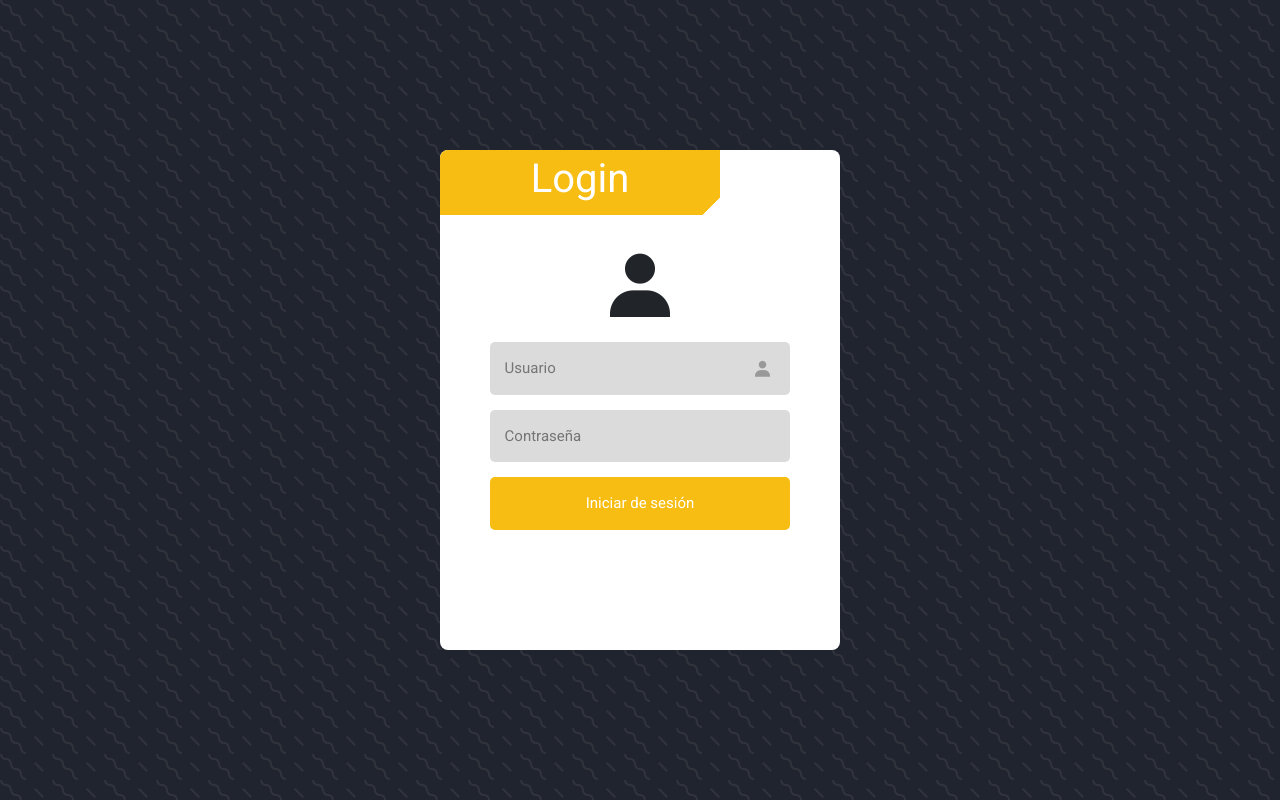
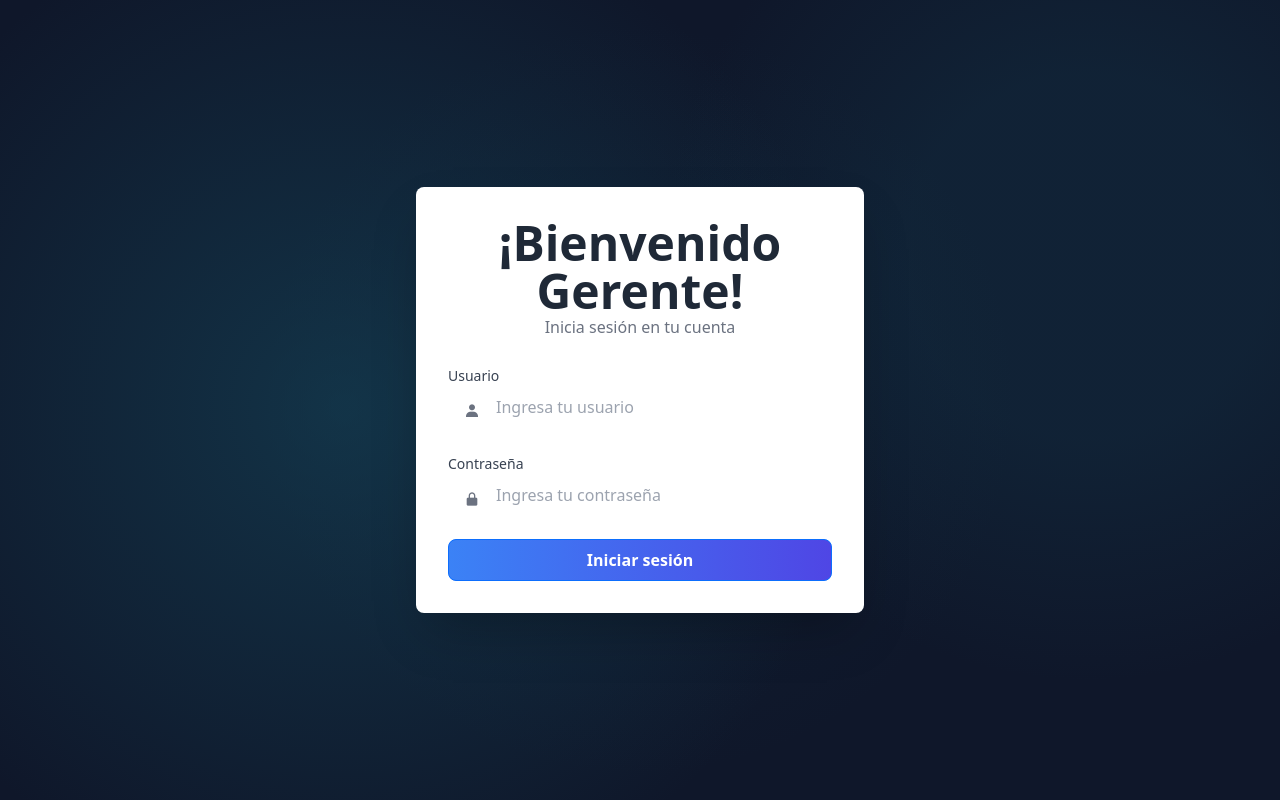
Before and after one commit to FEM12/Bancalux, a PHP site: page /Vista/logGerente.php in a window 1280 px wide. Run offline with PHP 8.4, Linux system fonts and the light colour scheme; some libraries are stand-ins or nearby versions.

Commit message:
Logueo de gerentes y clientes

```diff
--- a/Vista/logGerente.php
+++ b/Vista/logGerente.php
@@ -2,67 +2,97 @@
 <html lang="es">
 
 <head>
-
     <meta charset="UTF-8">
     <meta http-equiv="X-UA-Compatible" content="IE=edge">
     <meta name="viewport" content="width=device-width, initial-scale=1.0">
 
-    <link href="https://cdn.jsdelivr.net/npm/bootstrap@5.0.2/dist/css/bootstrap.min.css" rel="stylesheet" integrity="sha384-EVSTQN3/azprG1Anm3QDgpJLIm9Nao0Yz1ztcQTwFspd3yD65VohhpuuCOmLASjC" crossorigin="anonymous">
-
-    <link rel="stylesheet" href="css/login.css">
+    <link href="https://cdn.jsdelivr.net/npm/bootstrap@5.0.2/dist/css/bootstrap.min.css" rel="stylesheet"
+        integrity="sha384-EVSTQN3/azprG1Anm3QDgpJLIm9Nao0Yz1ztcQTwFspd3yD65VohhpuuCOmLASjC" crossorigin="anonymous">
     <link href='https://unpkg.com/boxicons@2.1.4/css/boxicons.min.css' rel='stylesheet'>
-
-
+    <script src="https://cdn.tailwindcss.com"></script>
 
     <title>Login - Gerente</title>
 
+    <style>
+        body {
+            background-color: #0f172a;
+            background-image: radial-gradient(circle at 85% 32%, rgba(22, 78, 99, 0.2) 15%, transparent 35%),
+                radial-gradient(circle at 27% 51%, rgba(22, 78, 99, 0.5) 1%, transparent 50%),
+                radial-gradient(circle at 50% 50%, rgba(22, 78, 99, 0.1) 10%, transparent 50%);
+            background-size: cover;
+            background-attachment: fixed;
+        }
+
+        html {
+            scroll-behavior: smooth;
+        }
+
+        input::placeholder {
+            color: #6b7280;
+        }
+
+        .input:focus {
+            border-color: #2563eb;
+            outline: none;
+            box-shadow: 0 0 0 3px rgba(37, 99, 235, 0.3);
+        }
+
+        .btn-primary:hover {
+            background-position: right center;
+            color: white;
+            transform: scale(1.05);
+        }
+    </style>
 </head>
 
 <body>
 
-    <main>
+    <div class="flex items-center justify-center min-h-screen">
+        <div class="bg-white shadow-2xl rounded-lg p-8 w-full max-w-md">
+            <div class="mb-6 text-center">
+                <h1 class="text-5xl font-extrabold text-gray-800">¡Bienvenido Gerente!</h1>
+                <p class="text-gray-500">Inicia sesión en tu cuenta</p>
+            </div>
+            <form class="space-y-6" action="../Controlador/logGer.php" method="post">
+                <!-- Usuario -->
+                <div class="relative">
+                    <label for="usu" class="text-sm font-medium text-gray-700">Usuario</label>
+                    <input type="text" name="usu" id="usu" placeholder="Ingresa tu usuario"
+                        class="input input-bordered w-full pl-12 py-2 border-gray-300 rounded-lg focus:border-blue-500 focus:ring focus:ring-blue-500/50"
+                        required autocomplete="off">
+                    <i class='bx bxs-user absolute left-4 top-10 text-gray-500'></i>
+                </div>
 
-        <form action="../Controlador/logGer.php" method="post">
+                <!-- Contraseña -->
+                <div class="relative">
+                    <label for="contra" class="text-sm font-medium text-gray-700">Contraseña</label>
+                    <input type="password" name="contra" id="contra" placeholder="Ingresa tu contraseña"
+                        class="input input-bordered w-full pl-12 py-2 border-gray-300 rounded-lg focus:border-blue-500 focus:ring focus:ring-blue-500/50"
+                        required autocomplete="off">
+                    <i class='bx bxs-lock-alt absolute left-4 top-10 text-gray-500'></i>
+                </div>
 
-            <div class="container">
-
-                <div class="form"> <h1>Login</h1> </div>
-
-                <i class='bx bxs-user'></i>
-
-                <span class="user">
-                    <input type="text" name="usu" id="usu" placeholder="Usuario" autocomplete="off">
-                    <i class='bx bxs-user'></i>
-                </span>
-
-                <span class="password">
-                    <input type="password" name="contra" id="contra" placeholder="Contraseña" autocomplete="off">
-                    <i class='bx' id="view"></i>
-                </span>
-
-                <input type="submit" value="Iniciar de sesión"> <br> <br>
-
-
-
-            </div>
-
-        </form>
-
-    </main>
+                <!-- Botón de enviar -->
+                <div>
+                    <button type="submit"
+                        class="btn btn-primary w-full py-2 px-4 bg-gradient-to-r from-blue-500 to-indigo-600 text-white font-bold rounded-lg transition-all duration-300 ease-in-out hover:bg-blue-600 focus:outline-none focus:ring-4 focus:ring-blue-500/50">
+                        Iniciar sesión
+                    </button>
+                </div>
+            </form>
+        </div>
+    </div>
 
     <?php
-
-        if(isset($_GET['opcion'])) {
-
-            echo '<div class="alert alert-danger" role="alert">
-            Error: Credenciales incorrectas.
+        if (isset($_GET['opcion'])) {
+            echo '<div class="alert alert-danger mt-4 text-center" role="alert">
+                Error: Credenciales incorrectas.
             </div>';
-
-        };
-
+        }
     ?>
 
     <script src="./js/mostrarContraseña.js"></script>
 
 </body>
+
 </html>
```
Also changed, not shown: Vista/login.php (+62 -27 lines).
